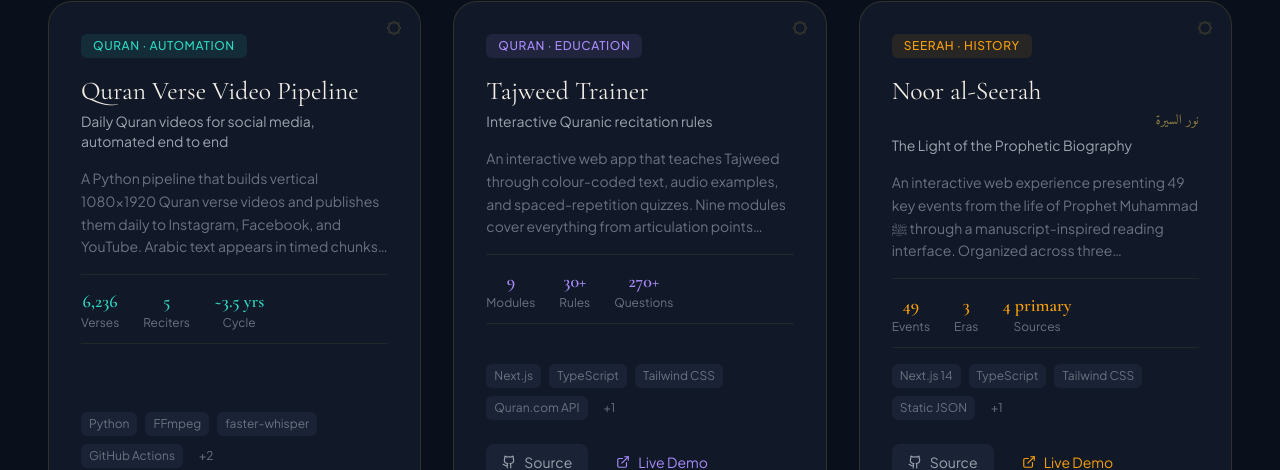
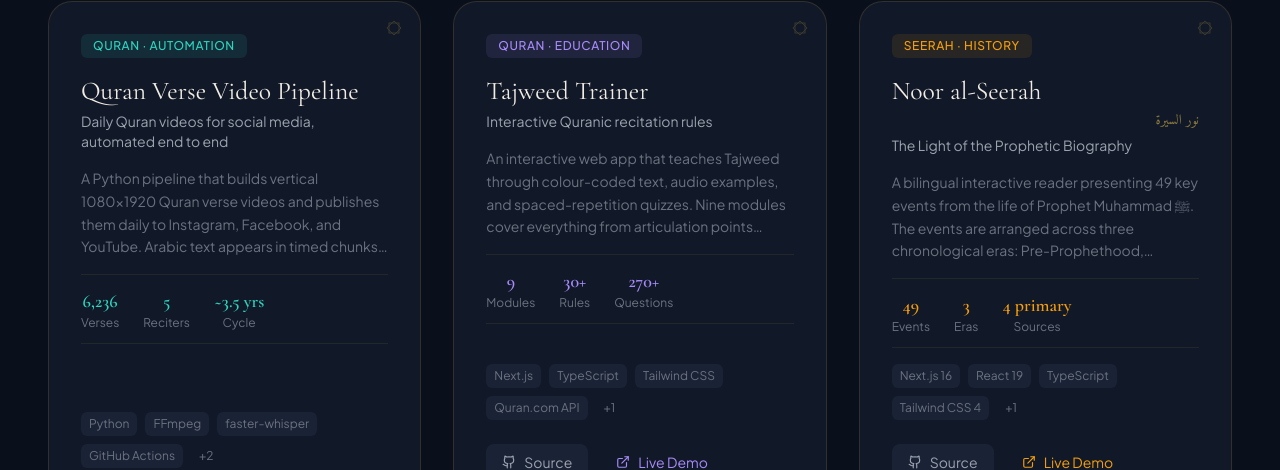
Before and after one commit to Abdalla-Eldoumani/my-islamic-portfolio, a Next.js app: page / in a window 1280 px wide. Shown: the part 1652-2122 px from the top of the page. Built offline with nearby package versions, Linux system fonts and the light colour scheme.

Commit message:
tighten noor al-seerah description with humanizer voice

```diff
--- a/src/data/projects.ts
+++ b/src/data/projects.ts
@@ -77,15 +77,15 @@ export const projects: Project[] = [
     arabicTitle: "نور السيرة",
     subtitle: "The Light of the Prophetic Biography",
     description:
-      "An interactive web experience presenting 49 key events from the life of Prophet Muhammad ﷺ through a manuscript-inspired reading interface. Organized across three chronological eras — Pre-Prophethood, Meccan, and Medinan. All content is pre-verified from Sahih al-Bukhari, Sahih Muslim, Ar-Raheeq Al-Makhtum, and Ibn Ishaq's Sirat Rasul Allah. Features a parchment-and-gold color palette inspired by illuminated Islamic manuscripts.",
+      "A bilingual interactive reader presenting 49 key events from the life of Prophet Muhammad ﷺ. The events are arranged across three chronological eras: Pre-Prophethood, Meccan, and Medinan. All content is pre-verified from Sahih al-Bukhari, Sahih Muslim, Ar-Raheeq Al-Makhtum, and Ibn Ishaq's Sirat Rasul Allah. Visual treatment is parchment-and-gold, in the manner of illuminated Islamic manuscripts.",
     features: [
-      "49 key events across three chronological eras (571–632 CE)",
+      "49 events across three chronological eras (571 to 632 CE)",
       "Pre-verified from Sahih al-Bukhari, Sahih Muslim, Ar-Raheeq Al-Makhtum, Ibn Ishaq",
       "Vertical timeline navigation spine with era-specific theming",
-      "Full Arabic text support with RTL rendering",
-      "Scroll-driven animations and reading-optimized typography",
+      "Bilingual English and Arabic via next-intl, locale-prefixed routing",
+      "Synchronous JSON loading so every page is statically rendered",
     ],
-    techStack: ["Next.js 14", "TypeScript", "Tailwind CSS", "Static JSON", "Amiri Font"],
+    techStack: ["Next.js 16", "React 19", "TypeScript", "Tailwind CSS 4", "next-intl"],
     category: "seerah",
     categoryLabel: "Seerah · History",
     accentColor: "#F59E0B",
```
